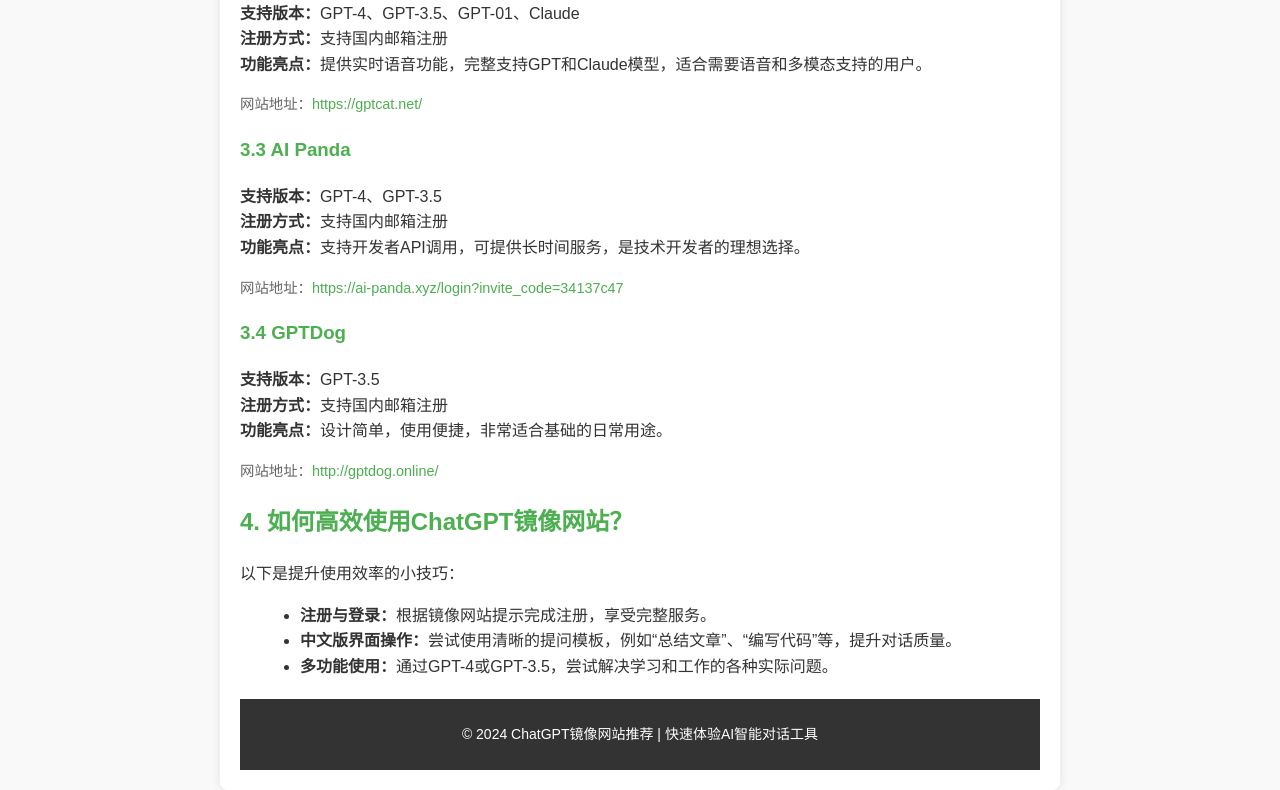
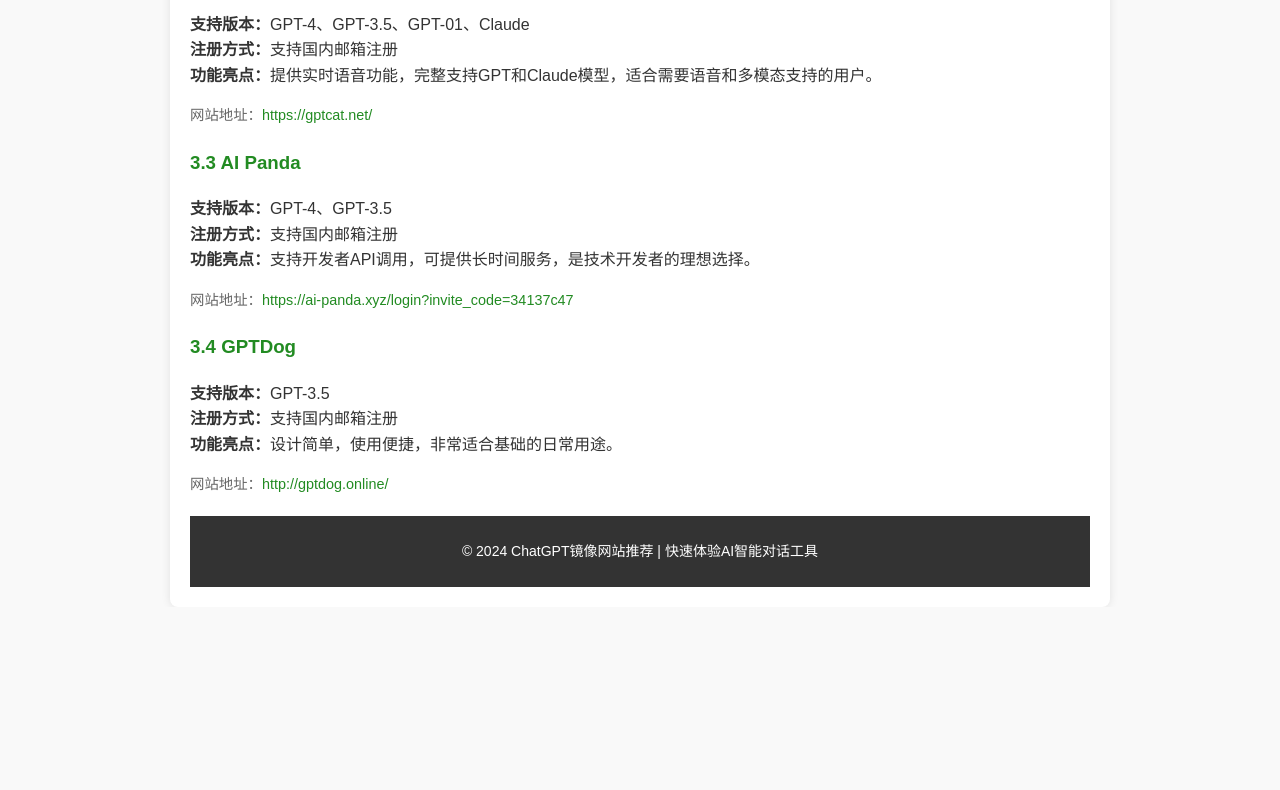
Before and after one commit to loursa/ChatGPT_mirrors, a plain HTML site: page index.html in a window 1280 px wide. Shown: the part 881-1671 px from the top of the page. After the commit the page ends 1488 px from the top, so only its background shows below. Drawn offline with Linux system fonts and the light colour scheme.

Commit message:
Update index.html

```diff
--- a/index.html
+++ b/index.html
@@ -8,6 +8,7 @@
     <meta name="author" content="loursa">
     <title>ChatGPT中文版与镜像网站推荐 | 快速体验ChatGPT官网功能</title>
     <style>
+        /* 全局样式 */
         body {
             font-family: Arial, sans-serif;
             line-height: 1.6;
@@ -16,34 +17,58 @@
             background-color: #f9f9f9;
             color: #333;
         }
+
+        /* 顶部渐变背景 */
         header {
-            background-color: #4CAF50;
+            background: linear-gradient(45deg, #4CAF50, #87CEEB); /* 渐变色 */
             color: white;
-            padding: 10px 20px;
+            padding: 20px 20px;
             text-align: center;
         }
+
+        /* 主体内容样式 */
         main {
             padding: 20px;
-            max-width: 800px;
+            max-width: 900px;
             margin: 0 auto;
             background: #fff;
             box-shadow: 0 0 10px rgba(0, 0, 0, 0.1);
             border-radius: 8px;
         }
-        h1, h2, h3 {
-            color: #4CAF50;
+
+        /* 标题样式 */
+        h1 {
+            font-size: 28px;
+            color: #fff; /* 确保顶部大标题文字可见 */
         }
+
+        h2, h3 {
+            color: #228B22; /* 深绿色标题 */
+            margin-top: 20px;
+        }
+
+        /* 链接样式 */
         a {
-            color: #4CAF50;
+            color: #228B22;
             text-decoration: none;
         }
+
         a:hover {
             text-decoration: underline;
         }
+
         ul {
             list-style-type: disc;
             margin-left: 20px;
         }
+
+        /* 网站地址样式 */
+        .site-link {
+            font-size: 0.9em;
+            color: #666;
+        }
+
+        /* 页脚样式 */
         footer {
             text-align: center;
             margin-top: 20px;
@@ -51,10 +76,6 @@
             background: #333;
             color: #fff;
             font-size: 14px;
-        }
-        .site-link {
-            font-size: 0.9em;
-            color: #666;
         }
     </style>
 </head>
@@ -109,16 +130,6 @@
             <p class="site-link">网站地址：<a href="http://gptdog.online/" target="_blank">http://gptdog.online/</a></p>
         </section>
 
-        <section>
-            <h2>4. 如何高效使用ChatGPT镜像网站？</h2>
-            <p>以下是提升使用效率的小技巧：</p>
-            <ul>
-                <li><strong>注册与登录：</strong>根据镜像网站提示完成注册，享受完整服务。</li>
-                <li><strong>中文版界面操作：</strong>尝试使用清晰的提问模板，例如“总结文章”、“编写代码”等，提升对话质量。</li>
-                <li><strong>多功能使用：</strong>通过GPT-4或GPT-3.5，尝试解决学习和工作的各种实际问题。</li>
-            </ul>
-        </section>
-
         <footer>
             <p>© 2024 ChatGPT镜像网站推荐 | 快速体验AI智能对话工具</p>
         </footer>
```
